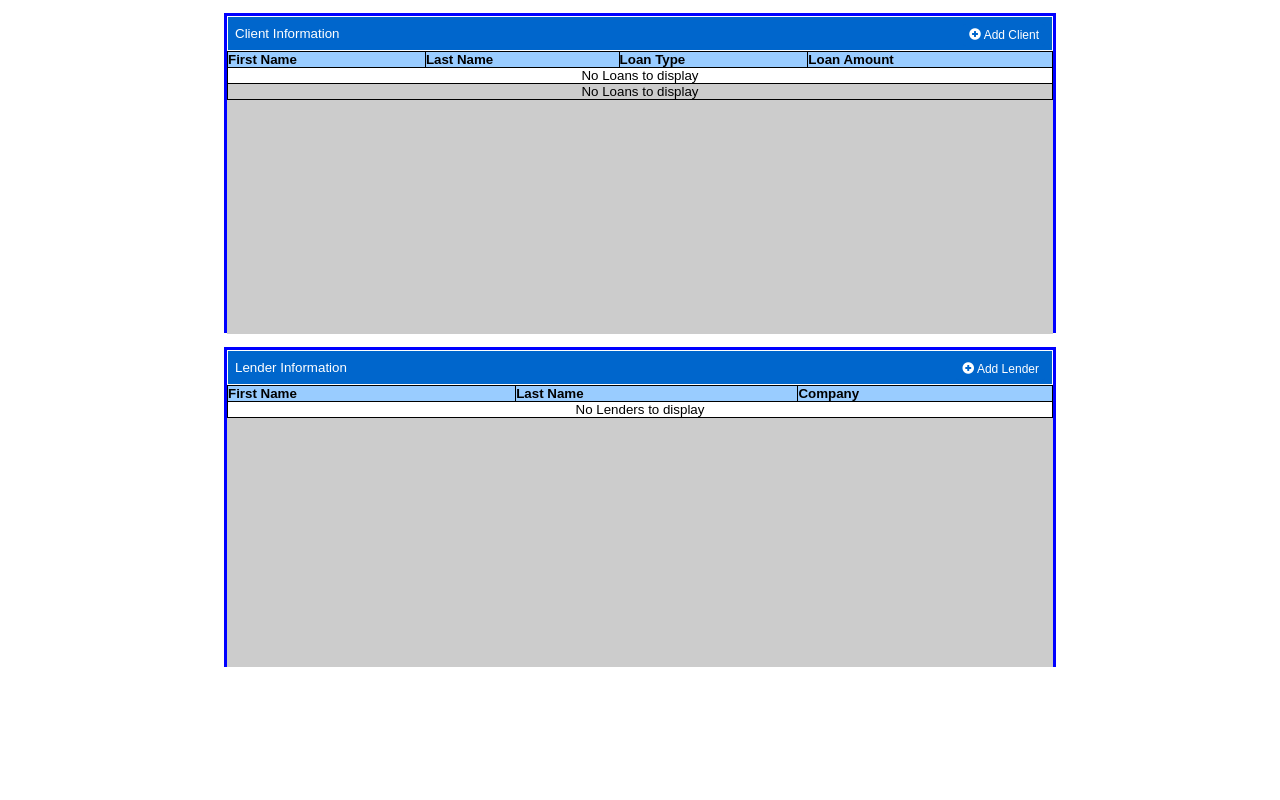
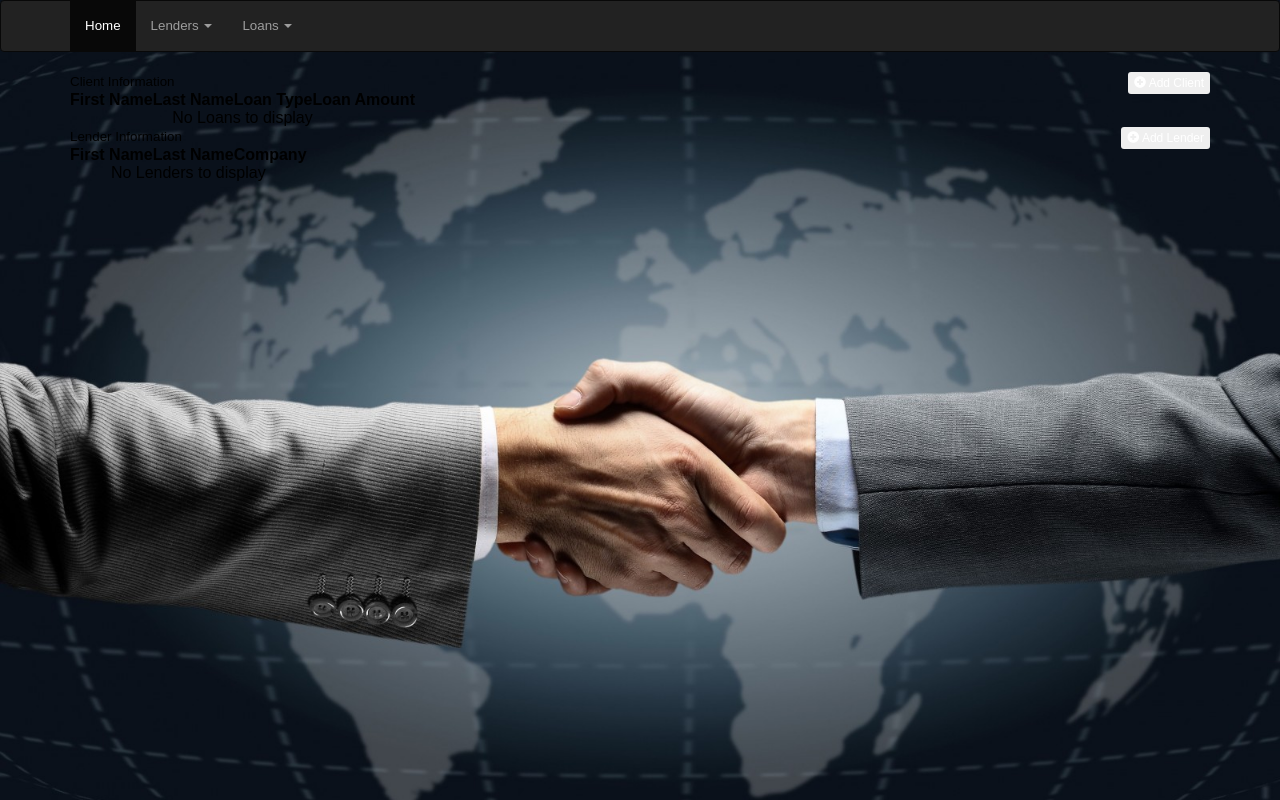
Before and after one commit to lorenzotan/streamline-broker, a Django app: page / in a window 1280 px wide. Run offline with Django 3.2, Linux system fonts and the light colour scheme; data that the repository does not hold is empty; some libraries are stand-ins or nearby versions.

Commit message:
chaning splash page to have navbar and background image

```diff
--- a/broker1/inputs/static/inputs/css/index.css
+++ b/broker1/inputs/static/inputs/css/index.css
@@ -2,6 +2,19 @@ body {
     color: #000;
     font-family: Arial;
     font-size: 10pt;
+}
+
+.dropdown:hover .dropdown-menu {
+    display:block;
+}
+
+/* https://www.w3schools.com/howto/howto_css_full_page.asp */
+.bg {
+    background-image: url("../images/handshake.jpg");
+    height: 100%;
+    background-position: center;
+    background-repeat: no-repeat;
+    background-size: cover;
 }
 
 a:link, a:visited, a:active {
@@ -13,50 +26,3 @@ a:hover {
     color: #000;
     text-decoration: none;
 }
-
-section.container {
-    background-color: #ccc;
-    border: 3px solid blue;
-    height: 40%;
-    margin: 1em auto 1em;
-    min-height: 100px;
-    padding: 0px;
-    width: 65%;
-}
-
-section.content {
-    background-color: #ccc;
-    height: 90%;
-    min-height: 100px;
-    overflow: scroll;
-    padding: 0px;
-}
-
-header {
-    background-color: #0066cc;
-    border: 1px solid white;
-    color: #fff;
-    padding: 7px;
-}
-
-table {
-    font-size: 10pt;
-    width: 100%;
-}
-
-table th {
-    background-color: #99ccff;
-}
-
-table, th, td {
-    border: 1px solid;
-    border-collapse: collapse;
-}
-
-table tr:nth-child(even) {
-    background-color: #fff;
-}
-
-.btn-broker {
-    background-color: #0066cc;
-}
--- a/broker1/inputs/templates/inputs/index.html
+++ b/broker1/inputs/templates/inputs/index.html
@@ -6,7 +6,32 @@
     <script src="https://maxcdn.bootstrapcdn.com/bootstrap/3.3.7/js/bootstrap.min.js"></script>
     <link rel="stylesheet" type="text/css" href="{% static 'inputs/css/index.css' %}" />
   </head>
-  <body>
+  <body class="bg">
+
+    <nav class="navbar navbar-inverse">
+      <div class="container fluid">
+        <ul class="nav navbar-nav">
+          <li class="active"><a href="#">Home</a></li>
+          <li class="dropdown">
+            <a class="dropdown-toggle" data-toggle="dropdown" href="#">Lenders
+              <span class="caret"></span></a>
+            <ul class="dropdown-menu">
+              <li><a href="inputs/lender_form/">Form</a></li>
+              <li><a href="inputs/lender_list/">List</a></li>
+            </ul>
+          </li>
+          <li class="dropdown">
+            <a class="dropdown-toggle" data-toggle="dropdown" href="#">Loans
+              <span class="caret"></span></a>
+            <ul class="dropdown-menu">
+              <li><a href="inputs/loan_form/">Form</a></li>
+              <li><a href="inputs/loan_list/">List</a></li>
+            </ul>
+          </li>
+        </ul>
+      </div>
+    </nav>
+
     <!-- Loan Information -->
     <section class="container">
       <header>
@@ -18,13 +43,16 @@
         </button>
       </header>
       <section class="content">
-        <table>
+        <table class="fixed_header">
+          <thead>
             <tr>
               <th>First Name</th>
               <th>Last Name</th>
               <th>Loan Type</th>
               <th>Loan Amount</th>
             </tr>
+          </thead>
+          <tbody>
             {% for loan in loans %}
             <tr>
               <td>{{ loan.client_first_name }}</td>
@@ -37,21 +65,11 @@
               <td align="center" colspan="4">No Loans to display</td>
             </tr>
             {% endfor %}
-          {% for loan in loans %}
-          <tr>
-            <td>{{ loan.client_first_name }}</td>
-            <td>{{ loan.client_last_name }}</td>
-            <td>Loan Type</td>
-            <td>{{ loan.loan_amount }}</td>
-          </tr>
-          {% empty %}
-          <tr>
-            <td align="center" colspan="4">No Loans to display</td>
-          </tr>
-          {% endfor %}
+          </tbody>
         </table>
       </section>
     </section>
+
     <!-- Lender Information -->
     <section class="container">
       <header>
```
Also changed, not shown: broker1/inputs/static/inputs/images/handshake.jpg (added). Lines whose indentation alone changed are shown as unchanged.
